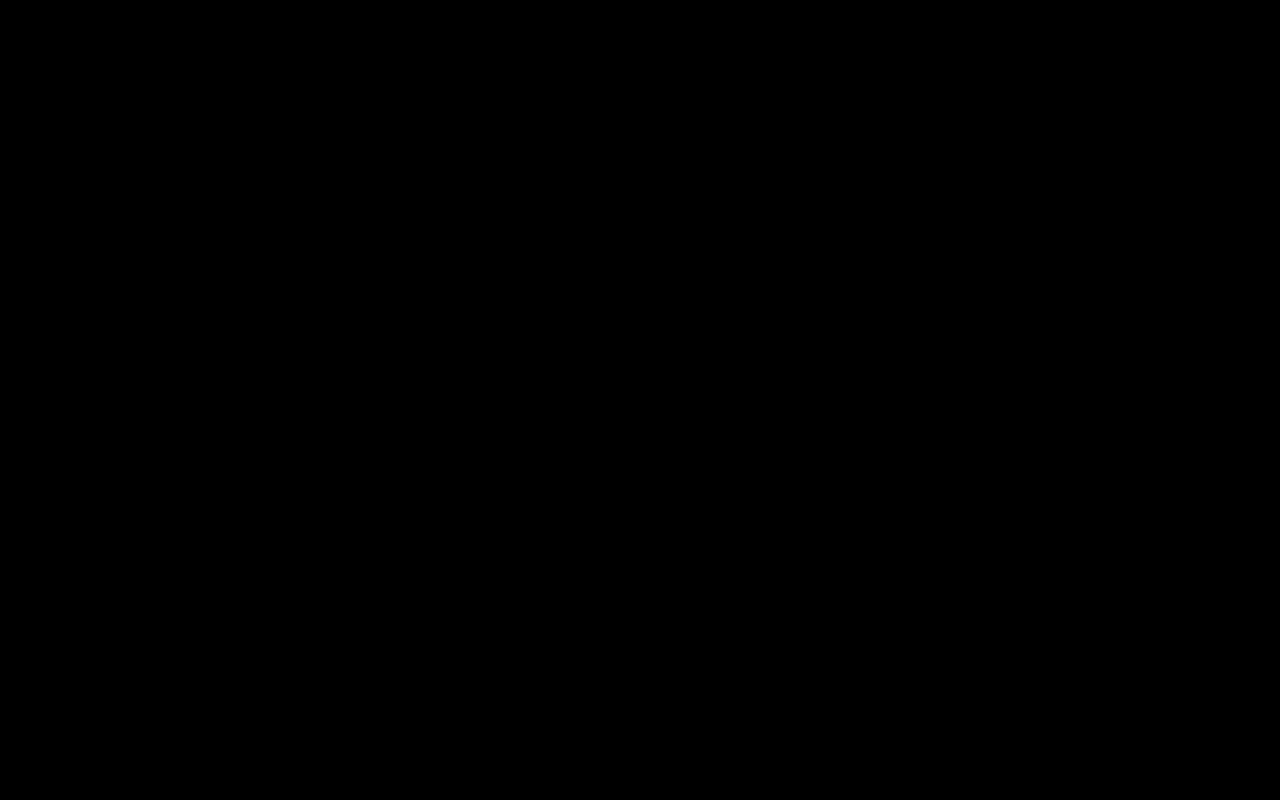
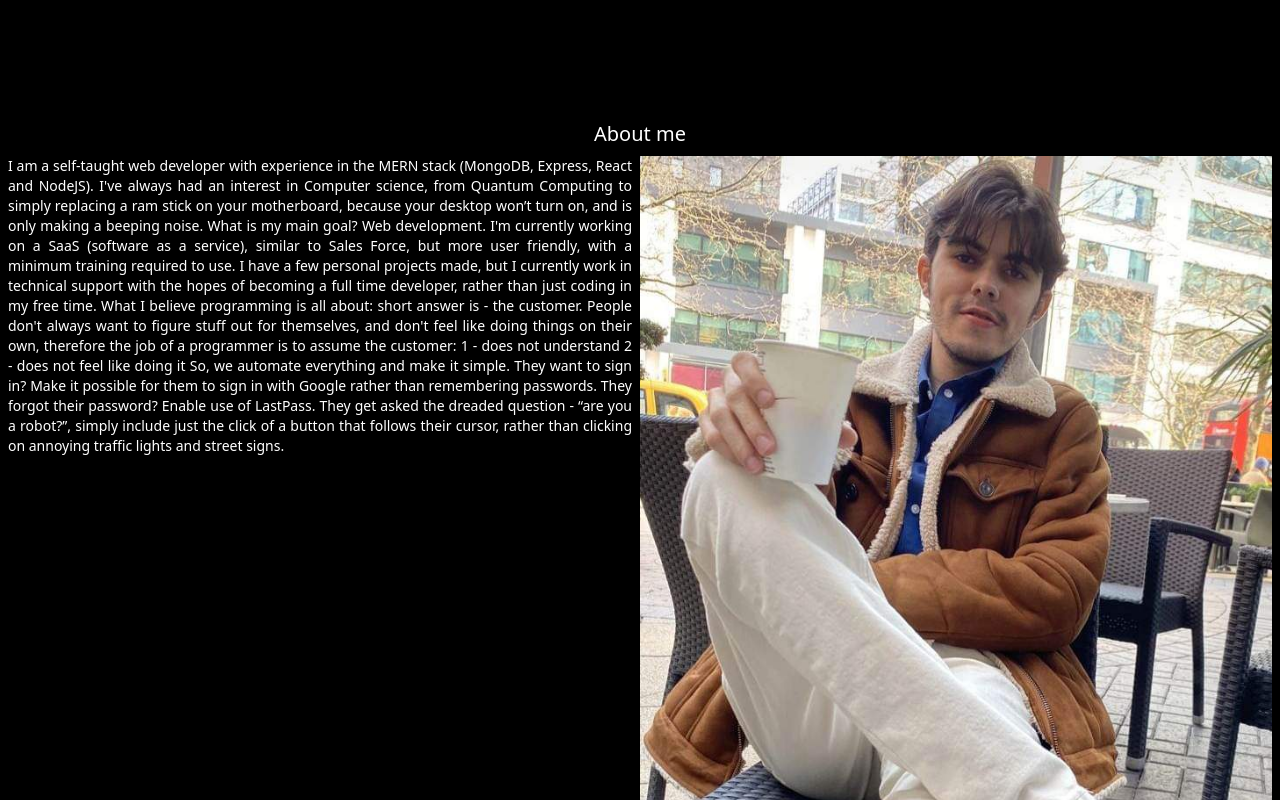
Before and after one commit to TheRealAtomicCode/atomiccode, a Next.js app: page / in a window 1280 px wide. Shown: the part 680-1480 px from the top of the page. Before the commit the page ends 800 px from the top, so only its background shows below. Built offline with nearby package versions, Linux system fonts and the light colour scheme.

Commit message:
completed the follow of the blob regardless of client y to page y

```diff
--- a/src/Components/Blob.jsx
+++ b/src/Components/Blob.jsx
@@ -10,7 +10,7 @@ export default function Blob() {
     useEffect(() => {
         const handleMouseMove = (event) => {
             const x = event.clientX;
-            const y = event.clientY;
+            const y = event.pageY;
             const { left, top } = blobRef.current.getBoundingClientRect();
             const dx = x - (left + 100);
             const dy = y - (top + 100);
--- a/src/pages/index.js
+++ b/src/pages/index.js
@@ -3,33 +3,12 @@ import Name from '../Components/Name';
 import Nav from '../Components/Nav';
 import Blob from '../Components/Blob';
 
+import me from '../../public/landddd2.jpg';
+
 import { useState, useRef, useEffect } from 'react';
 
 
 export default function Home() {
-
-  const blobRef = useRef(null);
-  const [position, setPosition] = useState({ x: 0, y: 0 });
-  const [rotation, setRotation] = useState(0);
-
-  useEffect(() => {
-    const handleMouseMove = (event) => {
-      const x = event.clientX;
-      const y = event.clientY;
-      const { left, top } = blobRef.current.getBoundingClientRect();
-      const dx = x - (left + 100);
-      const dy = y - (top + 100);
-      setPosition({ x: x - dx / 4, y: y - dy / 4 });
-      setRotation(Math.atan2(dy, dx) * (10 / Math.PI));
-    };
-
-    window.addEventListener('mousemove', handleMouseMove);
-
-    return () => {
-      window.removeEventListener('mousemove', handleMouseMove);
-    };
-  }, []);
-
 
   return (
     <>
@@ -44,20 +23,26 @@ export default function Home() {
       <main style={{ overflow: 'clip' }}>
 
         <Nav />
+        <Blob />
+        <Name />
 
-        <div
-          id="blob"
-          ref={blobRef}
-          className="absolute bg-gradient-to-r blur-3xl from-blue-400 to-purple-500 w-96 h-72 rounded-full animate-rotate-custom duration-20s infinite"
-          style={{
-            transform: `translate(${position.x - 190}px, ${position.y - 150}px) rotate(${360}deg)`,
-            transition: 'transform 0.3s ease-out',
-          }}
-        ></div>
+        <div className='relative text-white text-xl'>
+          <h2 className='text-center'>About me</h2>
+          <div className='grid grid-cols-2 text-sm font-light text-justify m-2'>
+            <p className="mr-2">I am a self-taught web developer with experience in the MERN stack (MongoDB, Express, React and NodeJS). I've always had an interest in Computer science, from Quantum Computing to simply replacing a ram stick on your motherboard, because your desktop won’t turn on, and is only making a beeping noise.
 
-        <Blob />
+              What is my main goal? Web development. I'm currently working on a SaaS (software as a service), similar to Sales Force, but more user friendly, with a minimum training required to use. I have a few personal projects made, but I currently work in technical support with the hopes of becoming a full time developer, rather than just coding in my free time.
 
-        <Name />
+              What I believe programming is all about: short answer is - the customer. People don't always want to figure stuff out for themselves, and don't feel like doing things on their own, therefore the job of a programmer is to assume the customer:
+
+              1 - does not understand
+
+              2 - does not feel like doing it
+
+              So, we automate everything and make it simple. They want to sign in? Make it possible for them to sign in with Google rather than remembering passwords. They forgot their password? Enable use of LastPass. They get asked the dreaded question - “are you a robot?”, simply include just the click of a button that follows their cursor, rather than clicking on annoying traffic lights and street signs.</p>
+            <img src='me.jpeg' />
+          </div>
+        </div>
 
       </main>
     </>
```
Also changed, not shown: public/landddd2.jpg (added), public/me.jpeg (added).
